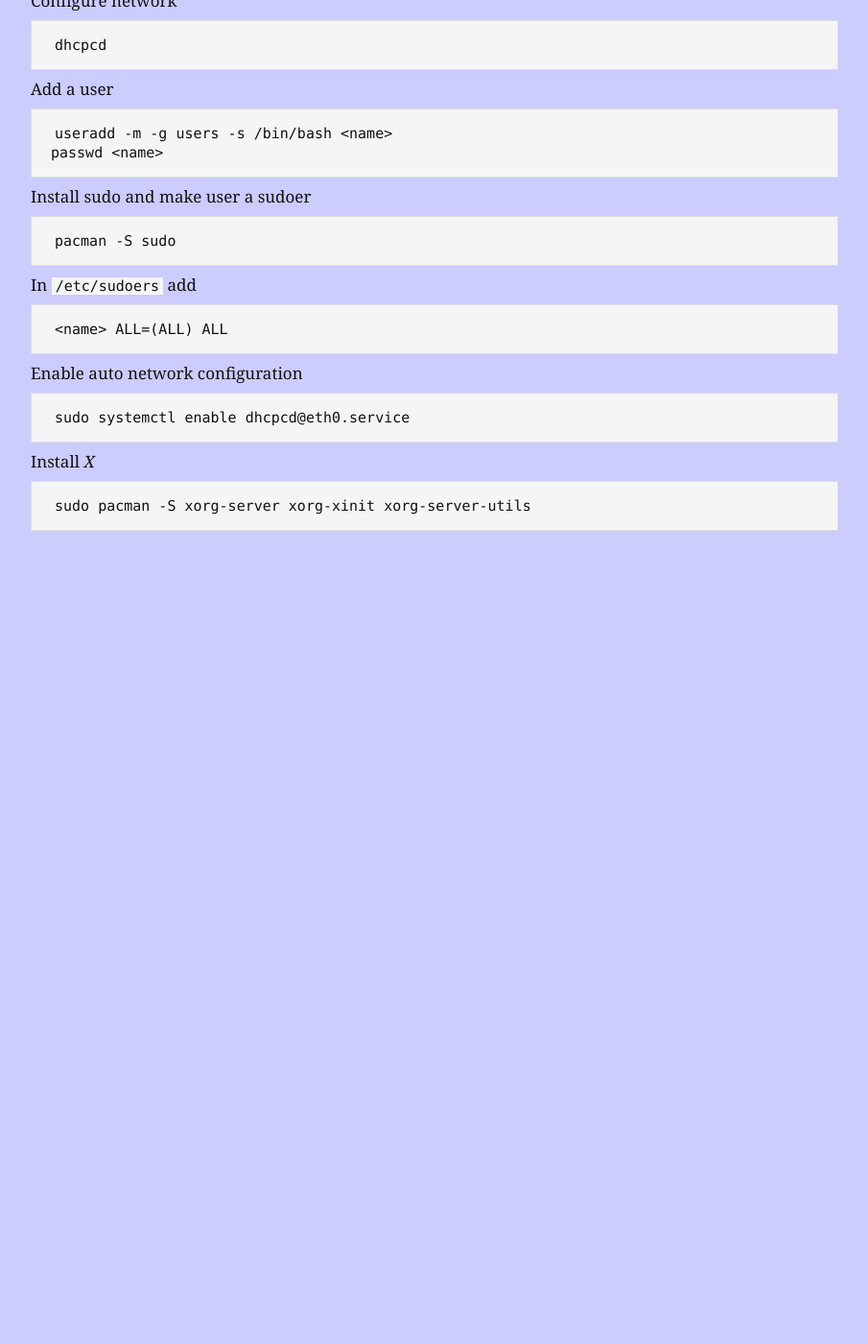
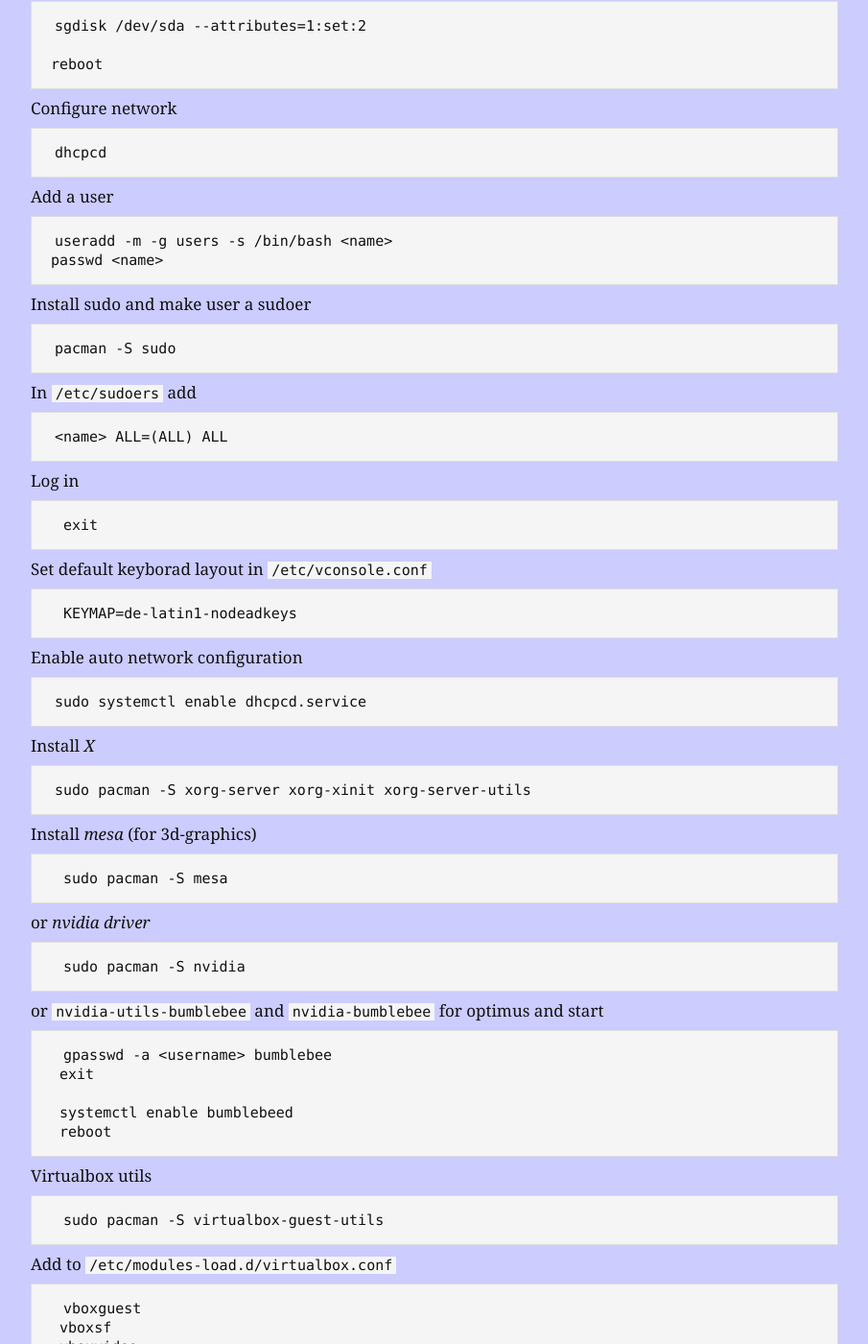
Before and after one commit to zdxerr/zdxerr.github.com, a Jekyll site: the page built from _posts/2013-02-23-arch-linux-installation.markdown, in a window 1280 px wide and 1400 px high, scrolled down 2578 px. Shown: the whole window at 96% size, without its empty margins (228-1133 px from the left). Built offline with Jekyll 4.4.1, drawn with Linux system fonts in a browser that asks for light colours; Markdown is read by kramdown in place of the engine named in the settings; before the commit the page ends 3148 px from its top, so only the background shows below that; some of the changed text lies outside the part shown.

Commit message:
Some additions.

```diff
--- a/_posts/2011-11-28-comics.markdown
+++ b/_posts/2011-11-28-comics.markdown
@@ -12,3 +12,4 @@ categories: [links, commics, fun]
 - [Dick Figures](http://www.youtube.com/show/dickfigures)
 - [Dilbert](http://dilbert.com/)
 - [Querulous](http://diglett.blogspot.com/)
+- [zen pencils](http://zenpencils.com/)
--- a/_posts/2013-02-23-arch-linux-installation.markdown
+++ b/_posts/2013-02-23-arch-linux-installation.markdown
@@ -99,25 +99,30 @@ This is a description of how to setup a basic system with [Arch Linux](https://w
 
         syslinux-install_update -iam
 
-    If it fails, set legacy BIOS bootable on partition 1:
-
-        sgdisk /dev/sda --attributes=1:set:2
-
 11. Setup ramdisk
 
         mkinitcpio -p linux
+
+0. Set root password
+
+        passwd
 
 12. Exit system
 
         exit
         exit
 
-13. Unmount and reboot
+13. Unmount
 
         umount /mnt/boot
         umount /mnt/home
         swapoff /dev/sda2
         umount /mnt
+
+    Set legacy BIOS bootable on partition 1:
+
+        sgdisk /dev/sda --attributes=1:set:2
+
         reboot
 
 14. Configure network
@@ -137,12 +142,74 @@ This is a description of how to setup a basic system with [Arch Linux](https://w
 
         <name> ALL=(ALL) ALL
 
+0. Log in
+
+        exit
+
+0. Set default keyborad layout in `/etc/vconsole.conf`
+
+        KEYMAP=de-latin1-nodeadkeys
+
 17. Enable auto network configuration
 
-        sudo systemctl enable dhcpcd@eth0.service
+        sudo systemctl enable dhcpcd.service
 
 18. Install _X_
 
         sudo pacman -S xorg-server xorg-xinit xorg-server-utils
 
+0. Install _mesa_ (for 3d-graphics)
+
+        sudo pacman -S mesa
+
+    or _nvidia driver_
+
+        sudo pacman -S nvidia
+
+    or `nvidia-utils-bumblebee` and `nvidia-bumblebee` for optimus and start
+
+        gpasswd -a <username> bumblebee
+        exit
+
+        systemctl enable bumblebeed
+        reboot
+
+
+
+0. Virtualbox utils
+
+        sudo pacman -S virtualbox-guest-utils
+
+    Add to `/etc/modules-load.d/virtualbox.conf`
+
+        vboxguest
+        vboxsf
+        vboxvideo
+
+0. ZSH
+
+        sudo pacman -S zsh
+        chsh -s $(which zsh)
+
+    settings in `.zshrc`
+
+        autoload -U compinit promptinit
+        compinit
+        promptinit
+
+        # This will set the default prompt to the walters theme
+        prompt walters
+
+0. _xfce_
+
+        sudo pacman -S xfce4 xfce4-goodies
+
+    copy
+
+        cp /etc/skel/.xinitrc ~/.xinitrc
+
+    add line
+
+        exec startxfce4
+
 [guide]: http://wideaperture.net/blog/?p=3851 "A Guide to Installing Arch in VirtualBox"
```
Also changed, not shown: _posts/2013-03-31-education.md (added, +7 -0 lines).
